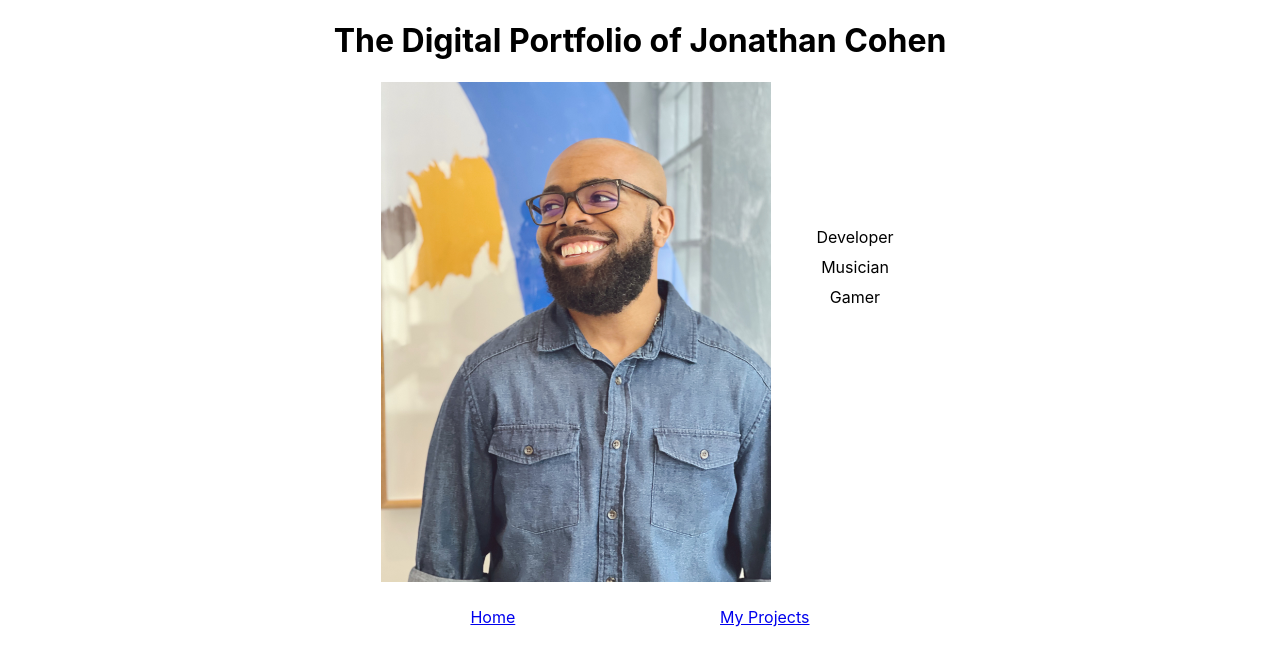
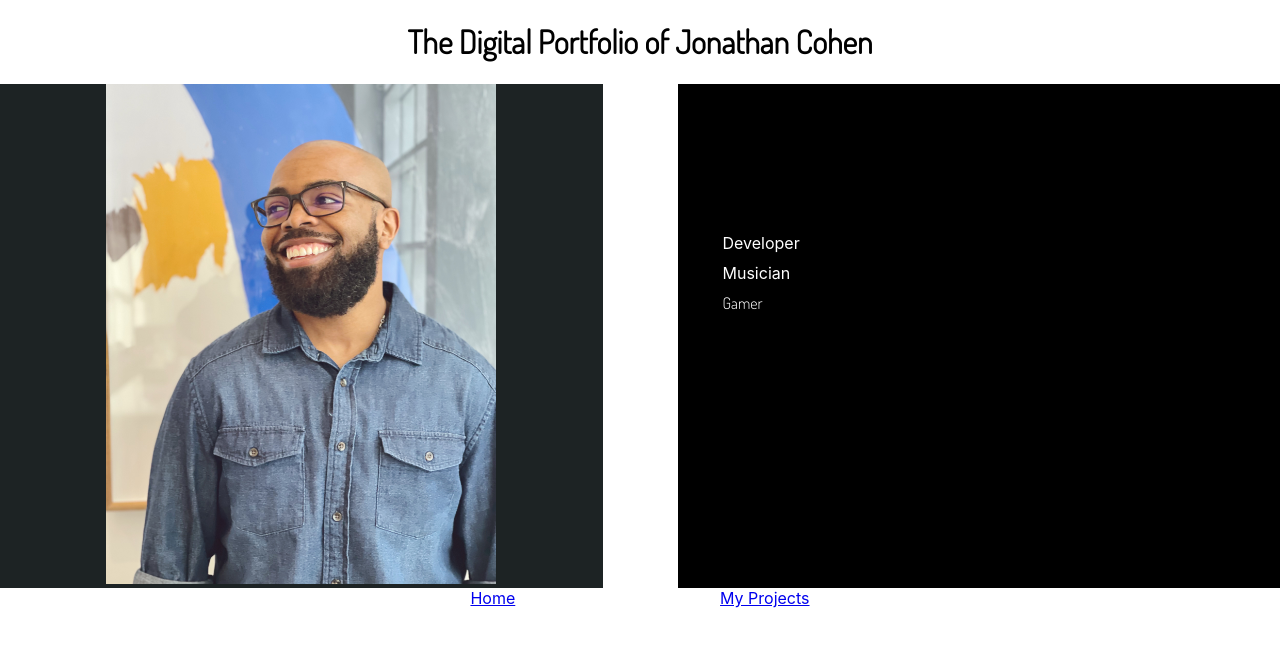
Before and after one commit to JDC1492/portfolio_front, a React (Create React App) app: page / in a window 1280 px wide. Shown: the top 666 px of the page. Built offline with nearby package versions, Linux system fonts and the light colour scheme.

Commit message:
going to draw out my design to aid in working better

```diff
--- a/public/index.html
+++ b/public/index.html
@@ -10,6 +10,10 @@
       content="Web site created using create-react-app"
     />
     <link rel="apple-touch-icon" href="%PUBLIC_URL%/logo192.png" />
+    <link
+      href="https://fonts.googleapis.com/css2?family=Dosis:wght@200;300&family=IBM+Plex+Mono:wght@100&display=swap"
+      rel="stylesheet"
+    />
     <!--
       manifest.json provides metadata used when your web app is installed on a
       user's mobile device or desktop. See https://developers.google.com/web/fundamentals/web-app-manifest/
--- a/src/App.css
+++ b/src/App.css
@@ -40,36 +40,41 @@
 #flex-div {
   display: flex;
   justify-content: center;
-  margin: 21px;
+  flex-direction: row-gap;
 }
 
 /* left section for photo */
 
 #img-left {
+  margin-right: 75px;
+  background-color: #1d2324;
+  width: 100%;
 }
 .homePhoto {
   height: 500px;
   width: 390px;
-  margin-left: auto;
-  margin-right: auto;
 }
 
+/* right section for list */
 #right-list {
-  /* margin: auto; */
   padding-top: 10%;
+  background-color: black;
+  width: 100%;
 }
 
 .homeList {
   list-style-type: none;
   padding: 5px;
+  color: white;
   /* float: left; */
-  text-align: center;
+  text-align: left;
 }
 .navBar > p {
   display: inline;
   margin: 8%;
 }
 
-.gamer {
-  /* font-family: monaco; */
+.gamer,
+h1 {
+  font-family: "Dosis", sans-serif;
 }
```
